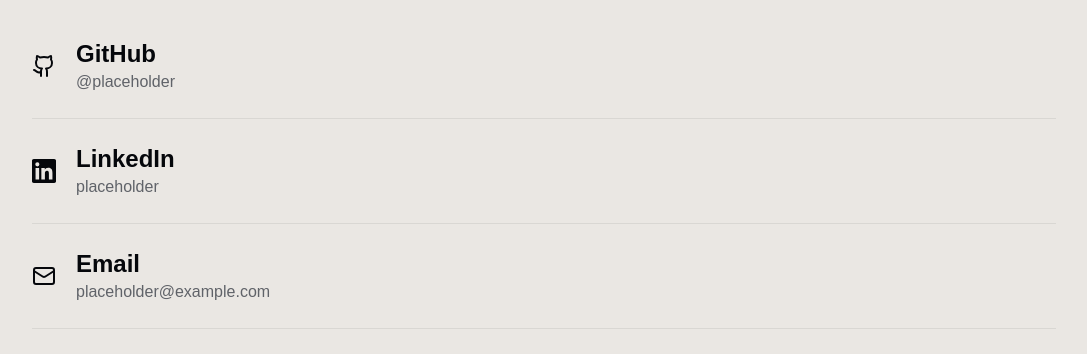
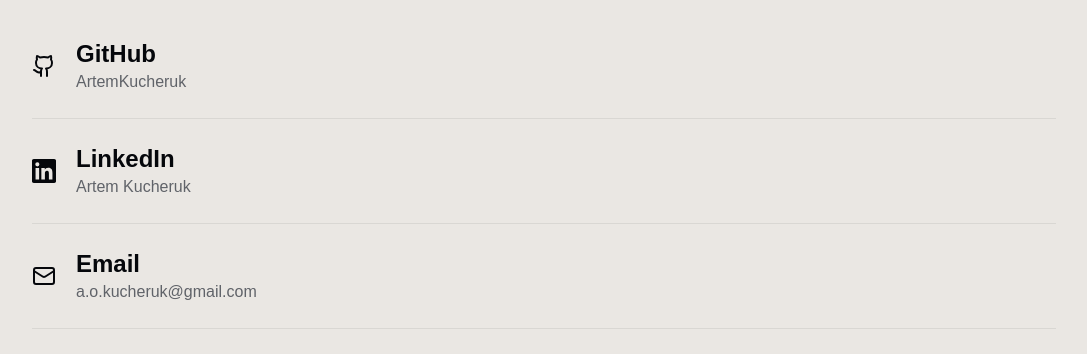
Before and after one commit to ArtemKucheruk/portfolio, a Next.js app: page / in a window 1280 px wide. Shown: the part 3708-4062 px from the top of the page, without its empty margins (96-1183 px from the left). Built offline with nearby package versions, Linux system fonts and the light colour scheme; a web font is replaced by a local one.

Commit message:
fix: add real info

```diff
--- a/src/components/sections/Contact.tsx
+++ b/src/components/sections/Contact.tsx
@@ -20,21 +20,21 @@
 const LINKS = [
   {
     label: "GitHub",
-    href: "https://github.com/placeholder",
+    href: "https://github.com/ArtemKucheruk",
     icon: GithubIcon,
-    handle: "@placeholder",
+    handle: "ArtemKucheruk",
   },
   {
     label: "LinkedIn",
-    href: "https://linkedin.com/in/placeholder",
+    href: "https://www.linkedin.com/in/artem-kucheruk/",
     icon: LinkedInIcon,
-    handle: "placeholder",
+    handle: "Artem Kucheruk",
   },
   {
     label: "Email",
-    href: "mailto:placeholder@example.com",
+    href: "mailto:a.o.kucheruk@gmail.com",
     icon: Mail,
-    handle: "placeholder@example.com",
+    handle: "a.o.kucheruk@gmail.com",
   },
 ];
 
```
